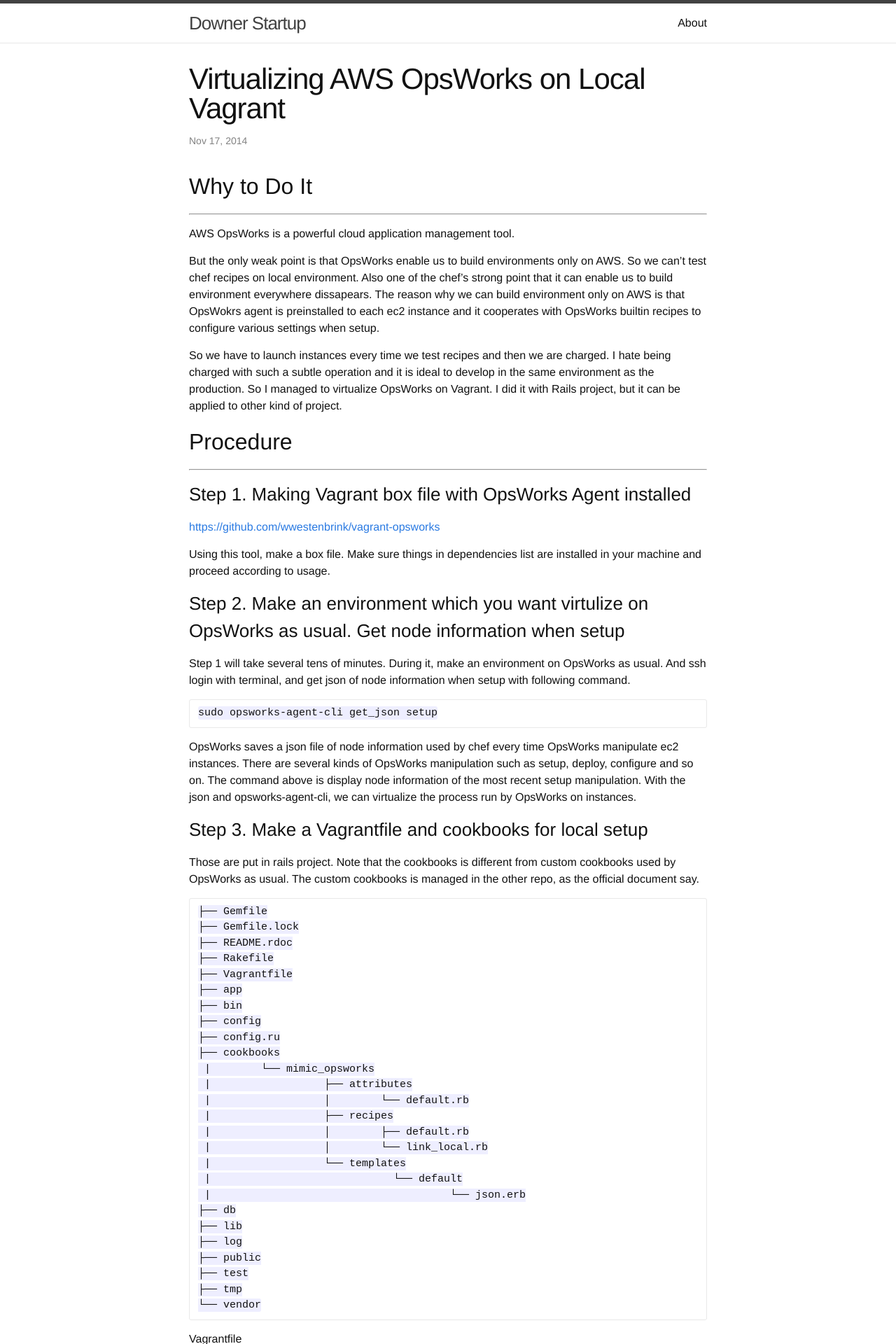
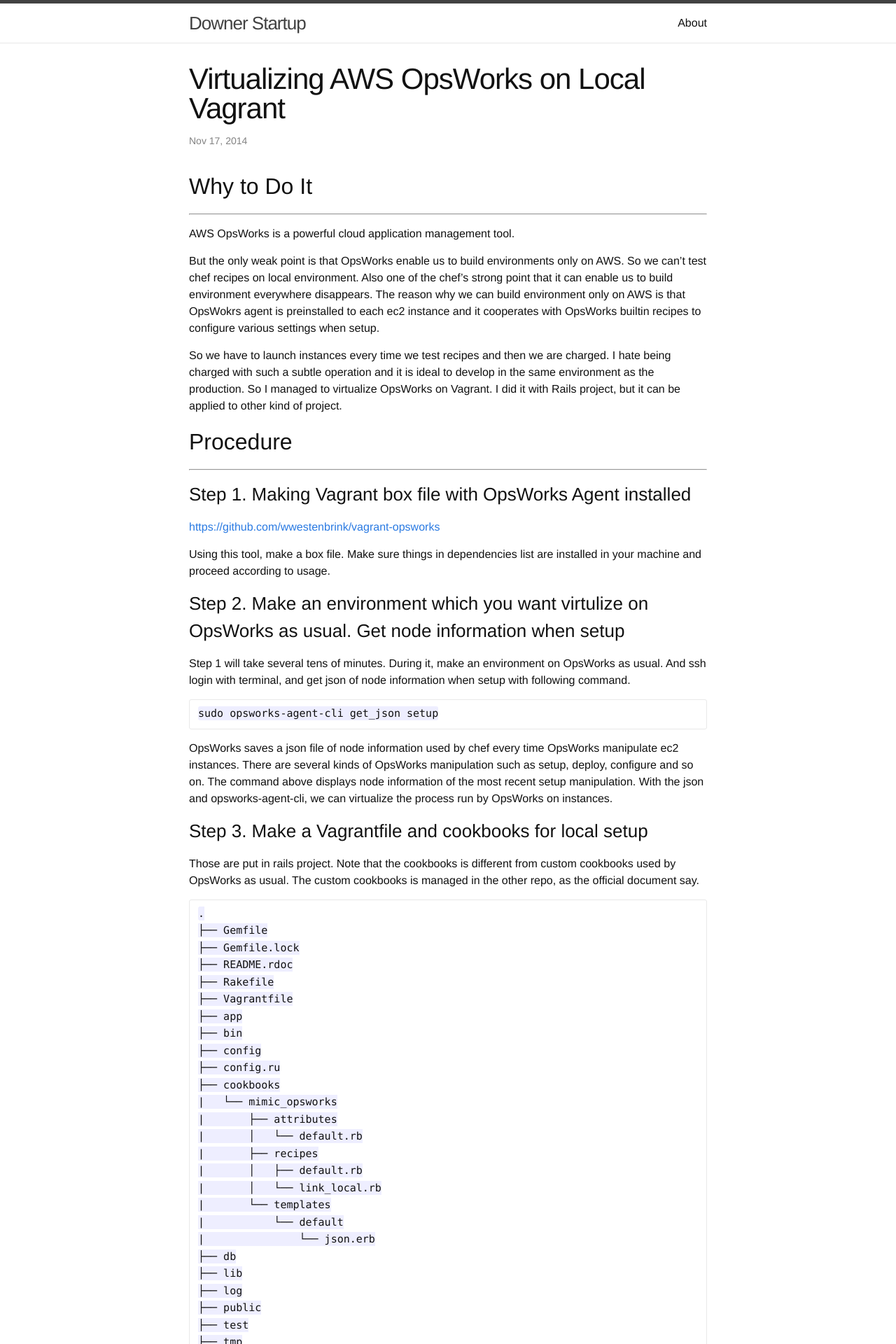
Before and after one commit to tarky/tarky.github.io, a Jekyll site: the page built from _posts/2014-11-17-virtualizing-aws-opsworks-on-local-vagrant.md, in a window 1280 px wide. Shown: the top 1920 px of the page at 70% size. Built offline with Jekyll 4.4.1, drawn with Linux system fonts in a browser that asks for light colours; nearby versions of some CDN libraries; some of the changed text lies outside the part shown.

Commit message:
fix misspell & change codestyle monospace

````diff
--- a/_posts/2014-11-17-virtualizing-aws-opsworks-on-local-vagrant.md
+++ b/_posts/2014-11-17-virtualizing-aws-opsworks-on-local-vagrant.md
@@ -8,7 +8,7 @@ date:   2014-11-17 17:37:35
 
 AWS OpsWorks is a powerful cloud application management tool.
 
-But the only weak point is that OpsWorks enable us to build environments only on AWS. So we can't test chef recipes on local environment. Also one of the chef's strong point that it can enable us to build environment everywhere dissapears. The reason why we can build environment only on AWS is that OpsWokrs agent is preinstalled to each ec2 instance and it cooperates with OpsWorks builtin recipes to configure various settings when setup.
+But the only weak point is that OpsWorks enable us to build environments only on AWS. So we can't test chef recipes on local environment. Also one of the chef's strong point that it can enable us to build environment everywhere  disappears. The reason why we can build environment only on AWS is that OpsWokrs agent is preinstalled to each ec2 instance and it cooperates with OpsWorks builtin recipes to configure various settings when setup.
 
 So we have to launch instances every time we test recipes and then we are charged. I hate being charged with such a subtle operation and it is ideal to develop in the same environment as the production. So I managed to virtualize OpsWorks on Vagrant. I did it with Rails project, but it can be applied to other kind of project.
 
@@ -30,13 +30,14 @@ Step 1 will take several tens of minutes. During it, make an environment on OpsW
 sudo opsworks-agent-cli get_json setup
 ```
 
-OpsWorks saves a json file of node information used by chef every time OpsWorks manipulate ec2 instances. There are several kinds of OpsWorks manipulation such as setup, deploy, configure and so on. The command above is display node information of the most recent setup manipulation. With the json and opsworks-agent-cli, we can virtualize the process run by OpsWorks on instances.
+OpsWorks saves a json file of node information used by chef every time OpsWorks manipulate ec2 instances. There are several kinds of OpsWorks manipulation such as setup, deploy, configure and so on. The command above displays node information of the most recent setup manipulation. With the json and opsworks-agent-cli, we can virtualize the process run by OpsWorks on instances.
 
 ###Step 3. Make a Vagrantfile and cookbooks for local setup
 
 Those are put in rails project. Note that the cookbooks is different from custom cookbooks used by OpsWorks as usual. The custom cookbooks is managed in the other repo, as the official document say.
 
 ~~~
+.
 ├── Gemfile
 ├── Gemfile.lock
 ├── README.rdoc
@@ -47,15 +48,15 @@ Those are put in rails project. Note that the cookbooks is different from custom
 ├── config
 ├── config.ru
 ├── cookbooks
- |        └── mimic_opsworks
- |                  ├── attributes
- |                  │        └── default.rb
- |                  ├── recipes
- |                  │        ├── default.rb
- |                  │        └── link_local.rb
- |                  └── templates
- |                             └── default
- |                                      └── json.erb
+|   └── mimic_opsworks
+|       ├── attributes
+|       │   └── default.rb
+|       ├── recipes
+|       │   ├── default.rb
+|       │   └── link_local.rb
+|       └── templates
+|           └── default
+|               └── json.erb
 ├── db
 ├── lib
 ├── log
--- a/_sass/_base.scss
+++ b/_sass/_base.scss
@@ -206,3 +206,7 @@ pre {
 article hr{
   margin-bottom: 15px;
 }
+
+code{
+font-family: Consolas,"Liberation Mono",Menlo,Courier,monospace;
+}
````
Also changed, not shown: other parts of _posts/2014-11-17-virtualizing-aws-opsworks-on-local-vagrant.md (+2 -2 lines).
